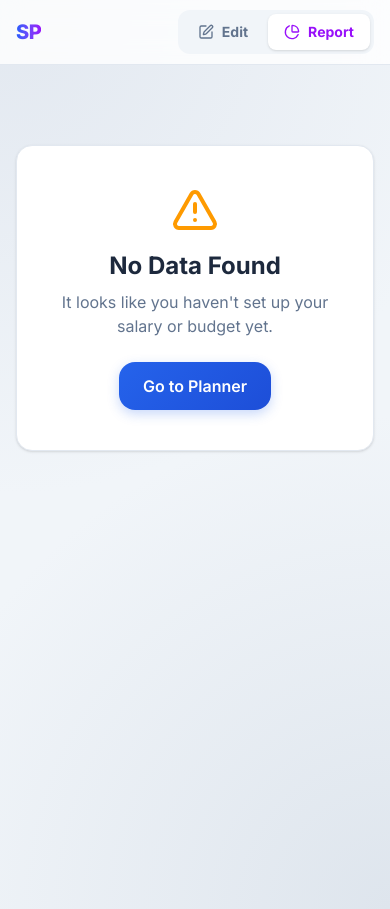
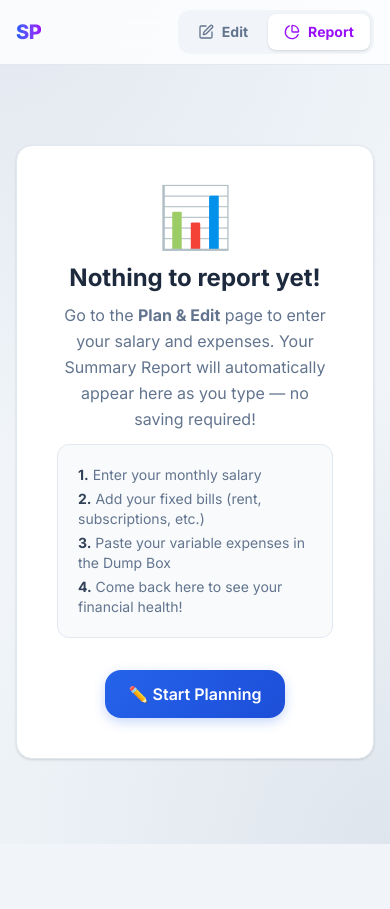
Before and after one commit to Oatoatoat07/smart-salary-planner, a Next.js app: page /report in a window 390 px wide. After the commit the page ends 844 px from the top, so only its background shows below. Built offline with nearby package versions, Linux system fonts and the light colour scheme.

Commit message:
fix: Apply Claude review — mobile layout, net salary card, auto-save UX, empty states, SP logo link

```diff
--- a/app/components/BudgetBar.tsx
+++ b/app/components/BudgetBar.tsx
@@ -1,5 +1,17 @@
 export function BudgetBar({ label, target, actual, color }: { label: string, target: number, actual: number, color: string }) {
+  // Don't render anything until income is entered
+  if (target === 0 && actual === 0) return (
+    <div className="space-y-1 opacity-40">
+      <div className="flex justify-between text-sm font-medium">
+        <span className="text-slate-500">{label}</span>
+        <span className="text-slate-400 text-xs italic">Enter income to see targets</span>
+      </div>
+      <div className="h-3 w-full bg-slate-100 rounded-full border border-slate-200" />
+    </div>
+  );
+
   const isOver = actual > target;
+
 
   // Calculate relative percentages to the container width based on what is largest (actual or target)
   const maxValue = Math.max(target, actual, 1);
--- a/app/components/NavBar.tsx
+++ b/app/components/NavBar.tsx
@@ -10,9 +10,9 @@ export default function NavBar() {
   return (
     <nav className="bg-white/80 backdrop-blur-md sticky top-0 z-50 border-b border-slate-200">
       <div className="max-w-5xl mx-auto px-4 h-16 flex items-center justify-between">
-        <div className="font-extrabold text-xl bg-clip-text text-transparent bg-gradient-to-r from-blue-600 to-purple-600 tracking-tight flex items-center gap-2">
-          <span>SP</span>
-        </div>
+        <Link href="/" className="font-extrabold text-xl bg-clip-text text-transparent bg-gradient-to-r from-blue-600 to-purple-600 tracking-tight flex items-center gap-2 hover:opacity-80 transition-opacity">
+          SP
+        </Link>
 
         <div className="flex space-x-1 sm:space-x-2 bg-slate-100 p-1 rounded-xl">
           <Link
--- a/app/page.tsx
+++ b/app/page.tsx
@@ -4,7 +4,7 @@ import { useState, useMemo, useEffect } from 'react';
 import { calculateNetSalary, calculateMonthlyTax, calculateSSO } from '@/lib/utils/thaiTax';
 import { parseExpenseDump, ExpenseCategory } from '@/lib/utils/categorizer';
 import { generateSmartInsights } from '@/lib/utils/budgetEngine';
-import { Wallet, PieChart, Sparkles, TrendingUp, Settings2, CalendarPlus, X, Plus, Lightbulb, CheckSquare, Dices, RefreshCw, Save } from 'lucide-react';
+import { Wallet, PieChart, Sparkles, TrendingUp, Settings2, CalendarPlus, X, Plus, Lightbulb, CheckSquare, Dices } from 'lucide-react';
 import { BudgetBar } from './components/BudgetBar';
 
 interface FixedBill {
@@ -33,7 +33,6 @@ export default function Dashboard() {
 
   const [checklistSeed, setChecklistSeed] = useState(0);
   const [isLoaded, setIsLoaded] = useState(false);
-  const [saveStatus, setSaveStatus] = useState<'idle' | 'saving' | 'saved'>('idle');
 
   // Load all state from local storage on mount
   useEffect(() => {
@@ -201,13 +200,7 @@ export default function Dashboard() {
     setExpenseDump(prev => prev + entry);
   };
 
-  const handleSaveLocally = () => {
-    setSaveStatus('saving');
-    setTimeout(() => {
-        setSaveStatus('saved');
-        setTimeout(() => setSaveStatus('idle'), 2000);
-    }, 500);
-  };
+  const handleSaveLocally = undefined; // Auto-saves via useEffect
 
   return (
     <main className="min-h-screen py-10 px-4 max-w-5xl mx-auto space-y-8 relative">
@@ -265,10 +258,17 @@ export default function Dashboard() {
                   <span>Social Security (SSO 5%):</span>
                   <span className="text-red-500 font-medium">-{fmt(sso)}</span>
                 </div>
-                <div className="flex justify-between pt-3 text-lg font-bold text-slate-800">
-                  <span>True Net Salary:</span>
-                  <span className="text-emerald-600">{fmt(netSalary)}</span>
+              </div>
+            )}
+
+            {/* Prominent Net Take-Home Card */}
+            {netSalary > 0 && (
+              <div className="mt-4 p-4 bg-gradient-to-r from-emerald-50 to-teal-50 border border-emerald-200 rounded-xl flex items-center justify-between">
+                <div>
+                  <p className="text-xs font-semibold text-emerald-700 uppercase tracking-wide">✅ True Take-Home Pay</p>
+                  <p className="text-xs text-emerald-600 mt-0.5">After SSO &amp; estimated tax</p>
                 </div>
+                <span className="text-2xl font-extrabold text-emerald-700">{fmt(netSalary)}</span>
               </div>
             )}
           </div>
@@ -281,21 +281,23 @@ export default function Dashboard() {
             </div>
             <p className="text-sm font-medium text-slate-500">Rent, Subscriptions, Car Payments - add them once and they stick.</p>
 
-            {/* Add New Bill Form */}
-            <div className="flex gap-2">
+            {/* Add New Bill Form — responsive grid, stacks on mobile */}
+            <div className="grid grid-cols-1 sm:grid-cols-[1fr_auto_auto_auto] gap-2">
               <input
                 type="text"
                 placeholder="Name (e.g. Netflix)"
                 value={newBillName}
                 onChange={e => setNewBillName(e.target.value)}
-                className="premium-input py-2 px-3 text-sm flex-1"
+                onKeyDown={e => e.key === 'Enter' && handleAddBill()}
+                className="premium-input py-2 px-3 text-sm"
               />
               <input
                 type="text"
                 placeholder="Amount"
                 value={newBillAmount}
                 onChange={e => setNewBillAmount(e.target.value)}
-                className="premium-input py-2 px-3 text-sm w-24"
+                onKeyDown={e => e.key === 'Enter' && handleAddBill()}
+                className="premium-input py-2 px-3 text-sm"
               />
               <select
                 value={newBillCategory}
@@ -308,7 +310,7 @@ export default function Dashboard() {
               </select>
               <button
                 onClick={handleAddBill}
-                className="bg-slate-800 text-white rounded-lg p-2 hover:bg-slate-700 transition"
+                className="bg-slate-800 text-white rounded-lg p-2 hover:bg-slate-700 transition flex items-center justify-center"
               >
                 <Plus size={20} />
               </button>
@@ -505,20 +507,12 @@ export default function Dashboard() {
               </div>
             </div>
 
-            {/* Save Button */}
-            <button
-              onClick={handleSaveLocally}
-              className={`btn-primary w-full mt-4 flex items-center justify-center gap-2 disabled:opacity-50 transition-all ${saveStatus === 'saved' ? 'bg-emerald-600 hover:bg-emerald-700 hover:shadow-emerald-200 shadow-emerald-200 ring-emerald-500' : ''}`}
-              disabled={!isTotal100 || saveStatus === 'saving'}
-            >
-              {saveStatus === 'saving' ? (
-                 <RefreshCw className="animate-spin" size={20} />
-              ) : saveStatus === 'saved' ? (
-                 <><CheckSquare size={20} /> Saved Locally!</>
-              ) : (
-                 <><Save size={20} /> Save Plan Locally</>
-              )}
-            </button>
+            {/* Auto-save indicator */}
+            {isLoaded && (
+              <p className="text-xs text-center text-slate-400 mt-4 flex items-center justify-center gap-1">
+                <CheckSquare size={12} className="text-emerald-400" /> Auto-saved to your browser
+              </p>
+            )}
           </div>
         </section>
 
--- a/app/report/page.tsx
+++ b/app/report/page.tsx
@@ -88,17 +88,28 @@ export default function ReportDashboard() {
   if (!isLoaded) return <div className="min-h-screen flex items-center justify-center">Loading...</div>;
 
   if (grossSalary === 0 && sideIncome === 0) {
-      return (
-          <main className="min-h-screen py-20 px-4 max-w-2xl mx-auto text-center space-y-6">
-              <div className="bg-white p-10 rounded-2xl shadow-sm border border-slate-200">
-                 <AlertTriangle size={48} className="mx-auto text-amber-500 mb-4" />
-                 <h2 className="text-2xl font-bold text-slate-800 mb-2">No Data Found</h2>
-                 <p className="text-slate-500 mb-6">It looks like you haven't set up your salary or budget yet.</p>
-                 <Link href="/" className="btn-primary inline-flex">Go to Planner</Link>
-              </div>
-          </main>
-      )
+    return (
+      <main className="min-h-[70vh] py-20 px-4 max-w-2xl mx-auto text-center space-y-6 flex flex-col items-center justify-center">
+        <div className="bg-white p-10 rounded-2xl shadow-sm border border-slate-200 w-full">
+          <div className="text-6xl mb-4">📊</div>
+          <h2 className="text-2xl font-bold text-slate-800 mb-2">Nothing to report yet!</h2>
+          <p className="text-slate-500 mb-3 leading-relaxed">
+            Go to the <strong>Plan &amp; Edit</strong> page to enter your salary and expenses. Your Summary Report will automatically appear here as you type — no saving required!
+          </p>
+          <ol className="text-sm text-slate-500 text-left space-y-1 mb-8 bg-slate-50 rounded-xl p-5 border border-slate-200">
+            <li><span className="font-bold text-slate-700">1.</span> Enter your monthly salary</li>
+            <li><span className="font-bold text-slate-700">2.</span> Add your fixed bills (rent, subscriptions, etc.)</li>
+            <li><span className="font-bold text-slate-700">3.</span> Paste your variable expenses in the Dump Box</li>
+            <li><span className="font-bold text-slate-700">4.</span> Come back here to see your financial health!</li>
+          </ol>
+          <Link href="/" className="btn-primary inline-flex items-center gap-2">
+            ✏️ Start Planning
+          </Link>
+        </div>
+      </main>
+    )
   }
+
 
   return (
     <main className="min-h-screen py-10 px-4 max-w-5xl mx-auto space-y-8">
```
